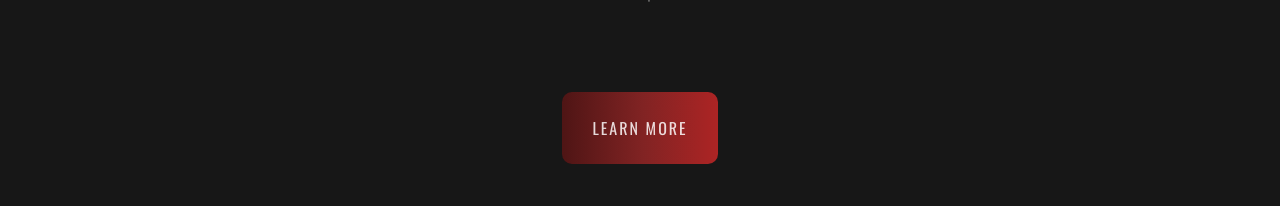
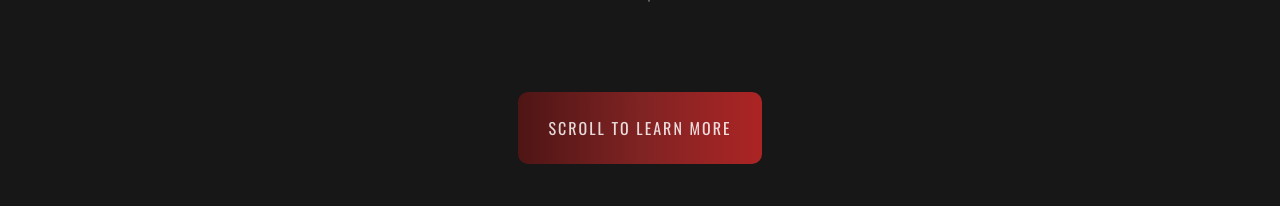
Before and after one commit to eonc21/alphashift-website, a Vue app: page / in a window 1280 px wide. Shown: the part 2943-3149 px from the top of the page. Built offline with nearby package versions, Linux system fonts and the light colour scheme.

Commit message:
button editing

```diff
--- a/src/components/pages/Conclusion.vue
+++ b/src/components/pages/Conclusion.vue
@@ -21,10 +21,11 @@
 
     <div id='footer-text'>
         <div class='social'>
+            <a href='https://www.linkedin.com/company/alphashift-consulting-group/about/'>
+
             <div class='image-container'>
                 <img src="https://res.cloudinary.com/gromceri-test/image/upload/v1633903356/AlphaShift/linkedin-logo-white_juanmj.png" alt="">
             </div>
-            <a href='#'>
             </a>
         </div>
 
--- a/src/components/pages/OurServices.vue
+++ b/src/components/pages/OurServices.vue
@@ -13,7 +13,7 @@
 
                 <ServiceList :services="services" />
 
-                <Button @click="buttonClick" text="LEARN MORE"/>
+                <Button link="#more-services-page" text="SCROLL TO LEARN MORE"/>
 
 
         </div>
@@ -43,9 +43,6 @@ export default {
         },
 
         methods: {
-            buttonClick() {
-                alert('Learn more')
-            }
         },
 
         data() {
```
